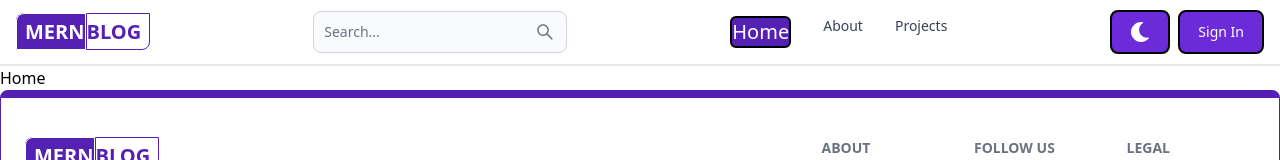
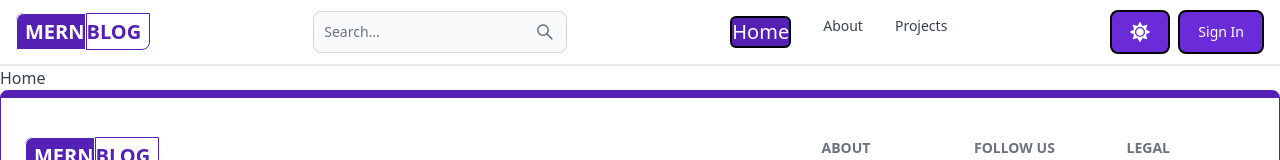
Before and after one commit to vamshi-2003/blog-website, a React (Vite) app in the folder client/: page / in a window 1280 px wide. Shown: the top 160 px of the page. Built offline with nearby package versions, Linux system fonts and the light colour scheme; no server answers.

Commit message:
Dark mode functionality

```diff
--- a/client/src/components/Header.jsx
+++ b/client/src/components/Header.jsx
@@ -1,12 +1,15 @@
 import { Avatar, Button, Dropdown, Navbar, TextInput } from 'flowbite-react';
 import { Link, useLocation } from 'react-router-dom';
 import { AiOutlineSearch } from 'react-icons/ai';
-import { FaMoon } from 'react-icons/fa';
-import { useSelector } from 'react-redux';
+import { FaMoon, FaSun } from 'react-icons/fa';
+import { useSelector, useDispatch } from 'react-redux';
+import { toggleTheme } from '../redux/theme/themeSlice';
 
 export default function Header() {
   const path = useLocation().pathname;
+  const dispatch = useDispatch();
   const { currentUser } = useSelector((state) => state.user);
+  const { theme } = useSelector((state) => state.theme);
   return (
     <Navbar className='border-b-2 '>
       <Link to='/' className='self-centre whitespace-nowrap text-sm sm:text-xl font-semibold dark:text-white' >
@@ -25,8 +28,11 @@
         <AiOutlineSearch className=' text-xl'/>
       </Button>
       <div className='flex gap-2 md:order-2'>
-        <Button color='purple' className=' border-black border-2 hidden sm:inline'>
-          <FaMoon className='text-xl'/>
+        <Button color='purple'
+          className=' border-black border-2 hidden sm:inline'
+          onClick={() => dispatch(toggleTheme())}
+        >
+          {theme === 'light' ? <FaSun className='text-xl'/> : <FaMoon className='text-xl'/>}
         </Button>
         {currentUser ? (
           <Dropdown
@@ -38,7 +44,9 @@
           >
             <Dropdown.Header>
               <span className='block text-sm'>@{currentUser.username}</span>
-              <span className='block text-sm font-medium truncate'>{currentUser.email}</span>
+              <span className='block text-sm font-medium truncate'>
+                {currentUser.email}
+              </span>
             </Dropdown.Header>
             <Link to={'/dashboard?tab=profile'}>
               <Dropdown.Item>Profile</Dropdown.Item>
--- /dev/null
+++ b/client/src/components/ThemeProvider.jsx
@@ -0,0 +1,12 @@
+import { useSelector } from 'react-redux';
+
+export default function ThemeProvider({ children }) {
+  const { theme } = useSelector((state) => state.theme);
+  return (
+    <div className={theme}>
+      <div className='bg-white text-gray-700 dark:text-gray-200 dark:bg-[rgb(16,23,42)] min-h-screen'>
+        {children}
+      </div>
+    </div>
+  );
+}
--- a/client/src/main.jsx
+++ b/client/src/main.jsx
@@ -5,11 +5,14 @@
 import { store, persistor } from './redux/store.js';
 import { Provider } from 'react-redux';
 import { PersistGate } from 'redux-persist/integration/react';
+import ThemeProvider from './components/ThemeProvider.jsx';
 
 ReactDOM.createRoot(document.getElementById('root')).render(
   <PersistGate persistor={persistor}>
     <Provider store={store}>
-      <App />
+      <ThemeProvider>
+        <App />
+      </ThemeProvider>
     </Provider>
   </PersistGate>
 );
--- a/client/src/redux/store.js
+++ b/client/src/redux/store.js
@@ -1,10 +1,12 @@
 import { configureStore, combineReducers } from '@reduxjs/toolkit';
 import userReducer from './user/userSlice';
+import themeReducer from './theme/themeSlice';
 import { persistReducer, persistStore } from 'redux-persist';
 import storage from 'redux-persist/lib/storage';
 
 const rootReducer = combineReducers({
   user: userReducer,
+  theme: themeReducer,
 });
 
 const persistConfig = {
--- /dev/null
+++ b/client/src/redux/theme/themeSlice.js
@@ -0,0 +1,19 @@
+import {createSlice} from '@reduxjs/toolkit';
+
+const initialState = {
+    theme: 'light',
+};
+
+const themeSlice = createSlice({
+    name: 'theme',
+    initialState,
+    reducers: {
+        toggleTheme: (state) => {
+            state.theme = state.theme === 'light' ? 'dark' : 'light';
+        },
+        }
+});
+
+export const {toggleTheme} = themeSlice.actions;
+
+export default themeSlice.reducer;
```
